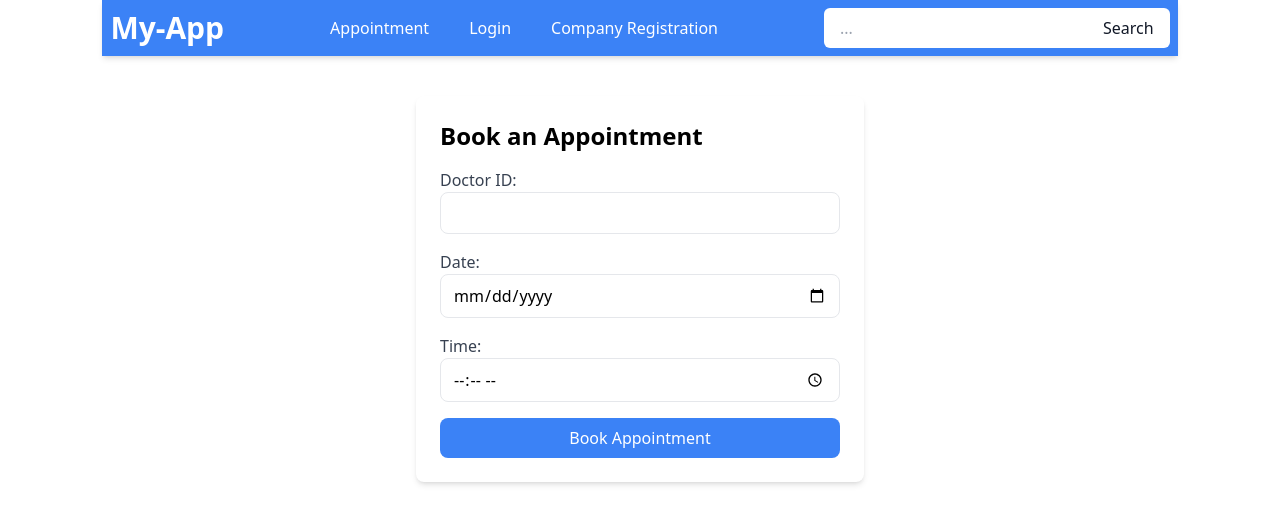
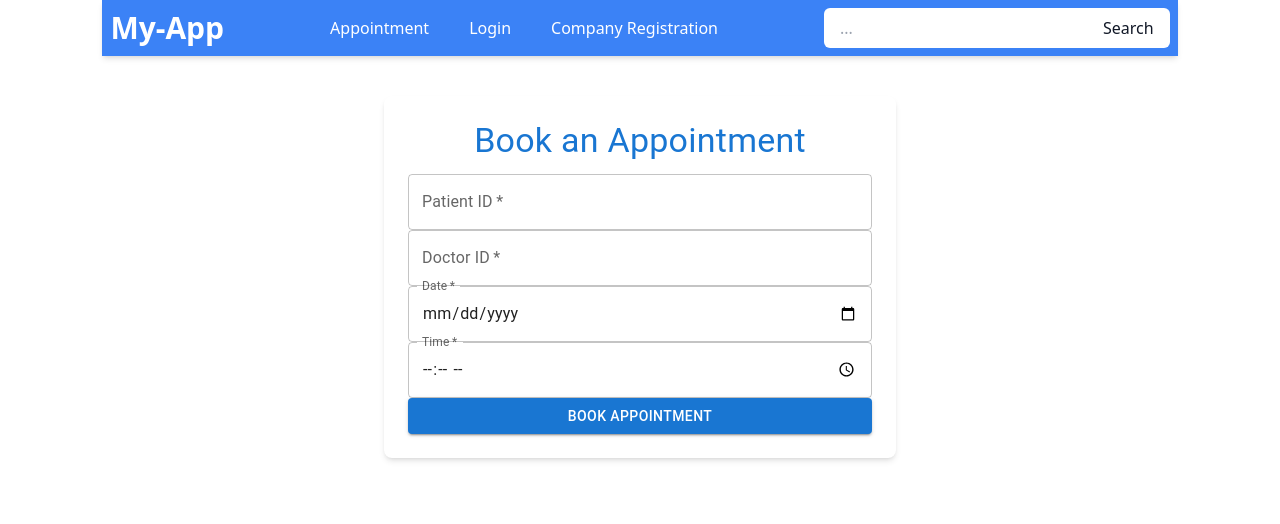
Before and after one commit to pranavrjb/my-app, a React app in the folder frontend/: page /booking in a window 1280 px wide. Shown: the top 524 px of the page. Built offline with nearby package versions, Linux system fonts and the light colour scheme; the HTML template or start-up script is replaced by a standard one.

Commit message:
apply mui

```diff
--- a/frontend/package.json
+++ b/frontend/package.json
@@ -4,17 +4,17 @@
   "version": "0.0.0",
   "type": "module",
   "proxy": "http://localhost:3000",
-
   "scripts": {
     "dev": "vite",
     "build": "vite build",
     "lint": "eslint .",
     "preview": "vite preview"
-
   },
   "dependencies": {
     "@emotion/react": "^11.14.0",
     "@emotion/styled": "^11.14.0",
+    "@mui/icons-material": "^5.16.11",
+    "@mui/material": "^5.16.11",
     "axios": "^1.7.8",
     "framer-motion": "^11.13.5",
     "nodemon": "^3.1.7",
--- a/frontend/src/pages/BookAppointment.jsx
+++ b/frontend/src/pages/BookAppointment.jsx
@@ -1,10 +1,10 @@
-// src/pages/BookAppointment.jsx
 import React, { useState } from 'react';
+import { TextField, Button, Grid, Typography } from '@mui/material';
 import axios from 'axios';
 
 const BookAppointment = () => {
     const [formData, setFormData] = useState({
-        userId: '', // Replace with logged-in user's ID
+        patientId: '',
         doctorId: '',
         date: '',
         time: '',
@@ -20,53 +20,69 @@ const BookAppointment = () => {
             const res = await axios.post('http://localhost:3000/appointments/book', formData);
             alert(res.data.message);
         } catch (error) {
-            console.log('Error booking appointment:', error);
+            console.error('Error booking appointment:', error);
         }
     };
 
     return (
-        <div className="max-w-md mx-auto mt-10 p-6 bg-white rounded-lg shadow-md">
-            <h2 className="text-2xl font-bold mb-4">Book an Appointment</h2>
+        <div className="max-w-lg mx-auto mt-10 p-6 bg-white rounded-lg shadow-md">
+            <Typography variant="h4" align="center" color="primary" gutterBottom>
+                Book an Appointment
+            </Typography>
             <form onSubmit={handleSubmit}>
-                <div className="mb-4">
-                    <label className="block text-gray-700">Doctor ID:</label>
-                    <input
-                        type="text"
+                <TextField
+                    label="Patient ID"
+                    name="patientId"
+                    value={formData.patientId}
+                    onChange={handleChange}
+                    fullWidth
+                    className="mb-4"
+                    required
+                />
+                <TextField
+                    label="Doctor ID"
                     name="doctorId"
                     value={formData.doctorId}
                     onChange={handleChange}
-                        className="w-full px-3 py-2 border rounded-lg"
+                    fullWidth
+                    className="mb-4"
                     required
                 />
-                </div>
-                <div className="mb-4">
-                    <label className="block text-gray-700">Date:</label>
-                    <input
+                <TextField
+                    label="Date"
+                    name="date"
                     type="date"
-                        name="date"
                     value={formData.date}
                     onChange={handleChange}
-                        className="w-full px-3 py-2 border rounded-lg"
+                    fullWidth
+                    className="mb-4"
+                    InputLabelProps={{
+                        shrink: true,
+                    }}
                     required
                 />
-                </div>
-                <div className="mb-4">
-                    <label className="block text-gray-700">Time:</label>
-                    <input
+                <TextField
+                    label="Time"
+                    name="time"
                     type="time"
-                        name="time"
                     value={formData.time}
                     onChange={handleChange}
-                        className="w-full px-3 py-2 border rounded-lg"
+                    fullWidth
+                    className="mb-4"
+                    InputLabelProps={{
+                        shrink: true,
+                    }}
                     required
                 />
-                </div>
-                <button
+                <Button
+                    variant="contained"
+                    color="primary"
                     type="submit"
-                    className="w-full bg-blue-500 text-white py-2 rounded-lg hover:bg-blue-600"
+                    fullWidth
+                    className="mt-4"
                 >
                     Book Appointment
-                </button>
+                </Button>
             </form>
         </div>
     );
--- a/frontend/src/pages/DoctorSearch.jsx
+++ b/frontend/src/pages/DoctorSearch.jsx
@@ -1,12 +1,12 @@
 import React, { useState, useEffect } from 'react';
 import axios from 'axios';
+import { TextField, Card, CardContent, Typography, Button, Grid } from '@mui/material';
 
 const DoctorSearch = () => {
     const [doctors, setDoctors] = useState([]);
     const [searchTerm, setSearchTerm] = useState('');
 
     useEffect(() => {
-        // Fetch doctors from the backend
         const fetchDoctors = async () => {
             try {
                 const res = await axios.get('http://localhost:3000/doctors');
@@ -15,48 +15,57 @@ const DoctorSearch = () => {
                 console.error('Error fetching doctors:', error);
             }
         };
-
         fetchDoctors();
     }, []);
 
-    // Filter doctors based on the search term
-    const filteredDoctors = doctors.filter(doctor =>
-        doctor.name.toLowerCase().includes(searchTerm.toLowerCase()) ||
-        doctor.specialization.toLowerCase().includes(searchTerm.toLowerCase()) ||
-        doctor.location.toLowerCase().includes(searchTerm.toLowerCase())
+    const filteredDoctors = doctors.filter(
+        (doctor) =>
+            doctor.name.toLowerCase().includes(searchTerm.toLowerCase()) ||
+            doctor.specialization.toLowerCase().includes(searchTerm.toLowerCase()) ||
+            doctor.location.toLowerCase().includes(searchTerm.toLowerCase())
     );
 
     return (
-        <div className="max-w-4xl mx-auto mt-10 p-6 bg-white rounded-lg shadow-md">
-            <h2 className="text-center text-3xl font-bold mb-6">Search Doctors</h2>
-
-            {/* Search Bar */}
-            <input
-                type="text"
-                placeholder="Search by name, specialization, or location"
+        <div className="p-6 bg-gray-50 min-h-screen">
+            <Typography variant="h4" align="center" color="primary" gutterBottom>
+                Find Your Doctor
+            </Typography>
+            <TextField
+                label="Search by name, specialization, or location"
+                variant="outlined"
+                fullWidth
                 value={searchTerm}
                 onChange={(e) => setSearchTerm(e.target.value)}
-                className="w-full px-3 py-2 border rounded-lg mb-6"
+                className="mb-6"
             />
-
-            {/* Doctor List */}
-            <div className="grid grid-cols-1 md:grid-cols-2 lg:grid-cols-3 gap-6">
-                {filteredDoctors.length > 0 ? (
-                    filteredDoctors.map((doctor) => (
-                        <div key={doctor.id} className="p-4 border rounded-lg shadow-sm">
-                            <h3 className="text-lg font-semibold">{doctor.name}</h3>
-                            <p>Specialization: {doctor.specialization}</p>
-                            <p>Experience: {doctor.experience} years</p>
-                            <p>Location: {doctor.location}</p>
-                            <button className="mt-4 bg-blue-500 text-white py-2 px-4 rounded hover:bg-blue-600">
-                                Book Appointment
-                            </button>
-                        </div>
-                    ))
-                ) : (
-                    <p className="text-center col-span-full text-gray-500">No doctors found matching your criteria.</p>
-                )}
-            </div>
+            <Grid container spacing={4}>
+                {filteredDoctors.map((doctor) => (
+                    <Grid item key={doctor._id} xs={12} sm={6} md={4}>
+                        <Card>
+                            <CardContent>
+                                <Typography variant="h6" color="primary">
+                                    Dr. {doctor.name}
+                                </Typography>
+                                <Typography variant="body1" color="textSecondary">
+                                    Specialization: {doctor.specialization}
+                                </Typography>
+                                <Typography variant="body2" color="textSecondary">
+                                    Location: {doctor.location}
+                                </Typography>
+                                <Button
+                                    variant="contained"
+                                    color="primary"
+                                    fullWidth
+                                    className="mt-4"
+                                    href={`/book-appointment/${doctor._id}`}
+                                >
+                                    Book Appointment
+                                </Button>
+                            </CardContent>
+                        </Card>
+                    </Grid>
+                ))}
+            </Grid>
         </div>
     );
 };
--- a/frontend/src/pages/HomePage.jsx
+++ b/frontend/src/pages/HomePage.jsx
@@ -1,15 +1,18 @@
 import React from 'react';
+import { Button, Typography } from '@mui/material';
 
 const HomePage = () => {
     return (
         <div className="bg-blue-100 min-h-screen flex flex-col justify-center items-center">
-            <h1 className="text-5xl font-bold text-blue-600 mb-4">Welcome to MedConnect</h1>
-            <p className="text-lg text-gray-700 mb-6">
+            <Typography variant="h3" color="primary" className="mb-4">
+                Welcome to MedConnect
+            </Typography>
+            <Typography variant="body1" className="text-center mb-6">
                 Book appointments with trusted doctors in your area.
-            </p>
-            <button className="bg-blue-500 text-white px-6 py-3 rounded-lg hover:bg-blue-600">
+            </Typography>
+            <Button variant="contained" color="primary" size="large" href="/booking">
                 Get Started
-            </button>
+            </Button>
         </div>
     );
 };
```
Also changed, not shown: 1 other file (tests, documents, lock files or other folders). Lines whose indentation alone changed are shown as unchanged.
